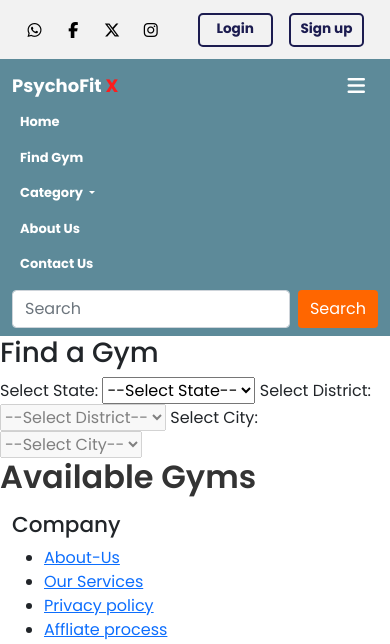
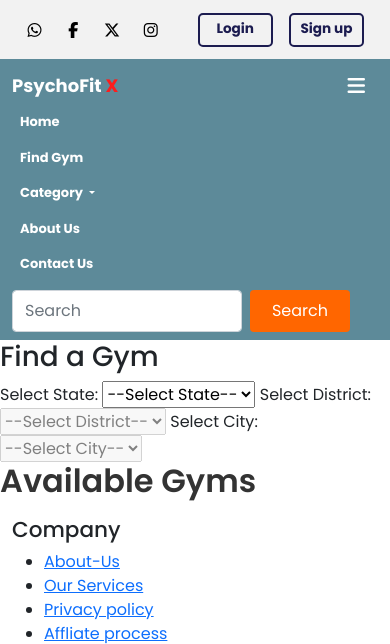
Before and after one commit to reddeppareddy-27/psychofit_x, a Django app: template templates/gymlocator/index1.html in a window 390 px wide, after a click that opens the changed part. Shown: the top 644 px of the page. Run offline with Django 3.2, Linux system fonts and the light colour scheme; the template is opened without the code that fills it: most values are stand-ins (such as "Sample title", 1, 10 or a date in 2020); some libraries are stand-ins or nearby versions.

Commit message:
Fix static files

```diff
--- a/public/static/css/nav-bar111.css
+++ b/public/static/css/nav-bar111.css
@@ -227,6 +227,7 @@
 }
 
 #search-btn {
+
     background-color: #ff6600;
     color: white;
     border: none;
@@ -267,6 +268,14 @@
         padding: 8px;
         font-size: 14px;
     }
+    #search{
+        height: 5vh;
+        width: 300px;
+    }
+    #search-btn{
+        height: 5vh;
+        width: 100px;
+    }
 }
 
 @media screen and (max-width: 500px) {
@@ -300,6 +309,14 @@
     #navbar .nav-link {
         font-size: 13px;
     }
+    #search{
+        height: 5vh;
+        width: 230px;
+    }
+    #search-btn{
+        height: 5vh;
+        width: 100px;
+    }
 }
 
 @media screen and (max-width: 380px) {
@@ -332,4 +349,12 @@
     #navbar .nav-link {
         font-size: 12px;
     }
+    #search{
+        height: 5vh;
+        width: 200px;
+    }
+    #search-btn{
+        height: 5vh;
+        width: 100px;
+    }
 }
--- a/templates/base/base.html
+++ b/templates/base/base.html
@@ -140,7 +140,7 @@ $(document).ready(function() {
                 </ul>
 
                 <form class="d-flex">
-                  <input class="form-control me-2" type="search" placeholder="Search" aria-label="Search">
+                  <input class="form-control me-2" type="search" placeholder="Search" aria-label="Search" id="search">
                   <button class="btn btn-outline-success" type="submit" id="search-btn">Search</button>
                 </form>
               </div>
```
